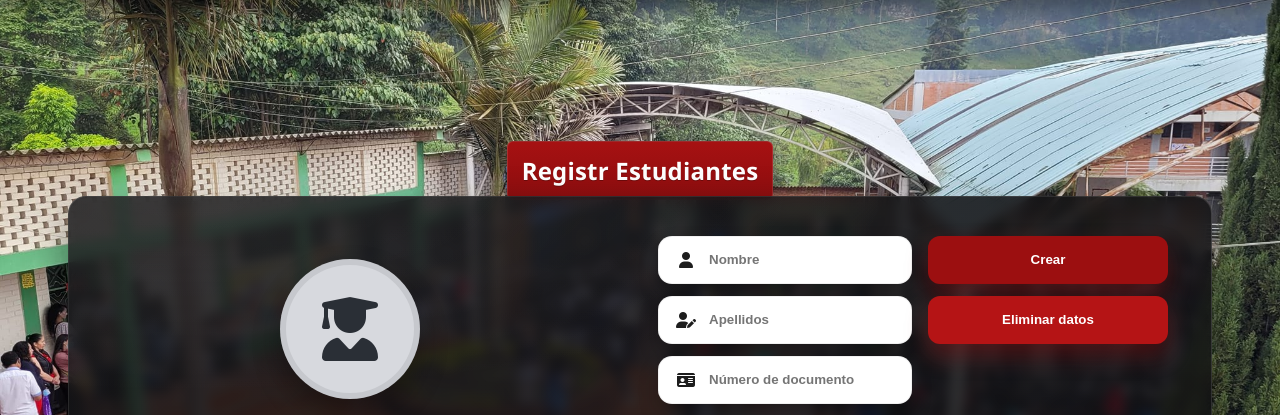
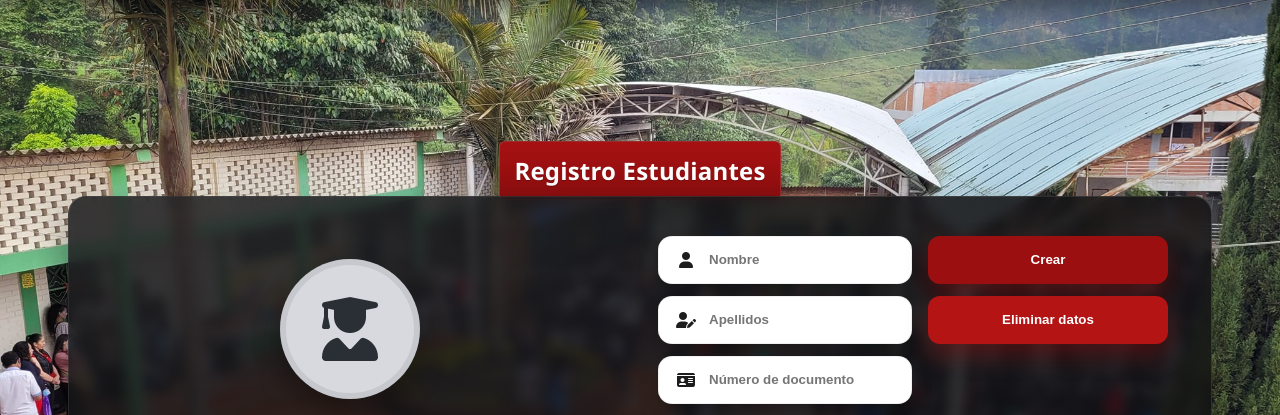
Before and after one commit to CarrKev1545/Milenials, a Django app: template core/templates/core/rector/registro_estudiantes.html in a window 1280 px wide. Shown: the part 100-515 px from the top of the page. Run offline with Django 5.2, Linux system fonts and the light colour scheme; the template is opened without the code that fills it, so the values that code supplies are empty.

Commit message:
Cambio de letra (registro_estudiantes.html)

```diff
--- a/core/templates/core/rector/registro_estudiantes.html
+++ b/core/templates/core/rector/registro_estudiantes.html
@@ -5,7 +5,7 @@
 
 {% block content %}
 <section class="re" aria-labelledby="titulo-re">
-  <h1 id="titulo-re" class="re-title">Registr Estudiantes</h1>
+  <h1 id="titulo-re" class="re-title">Registro Estudiantes</h1>
 
   <div class="re-wrap">
     <!-- Columna izquierda: avatar -->
```
